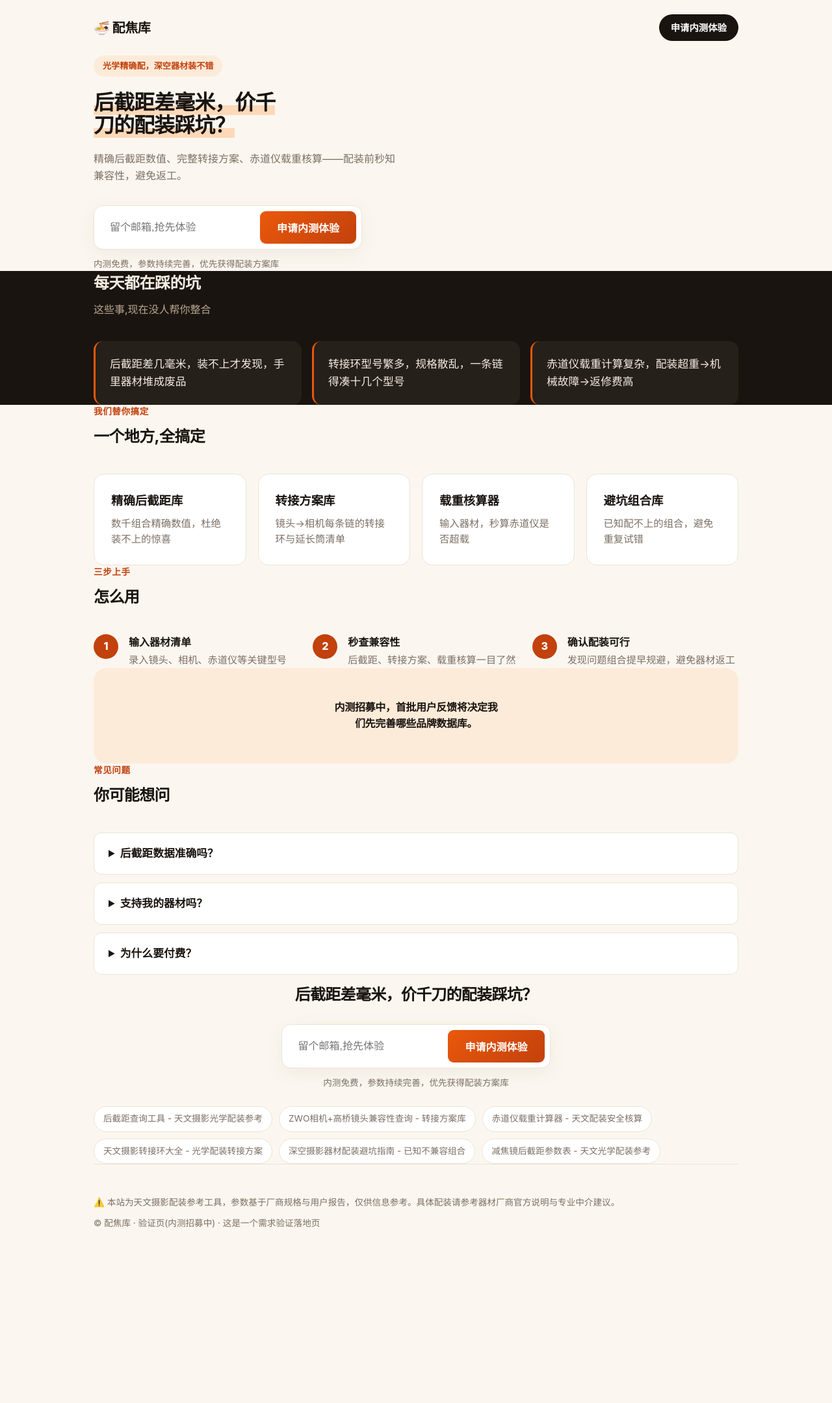
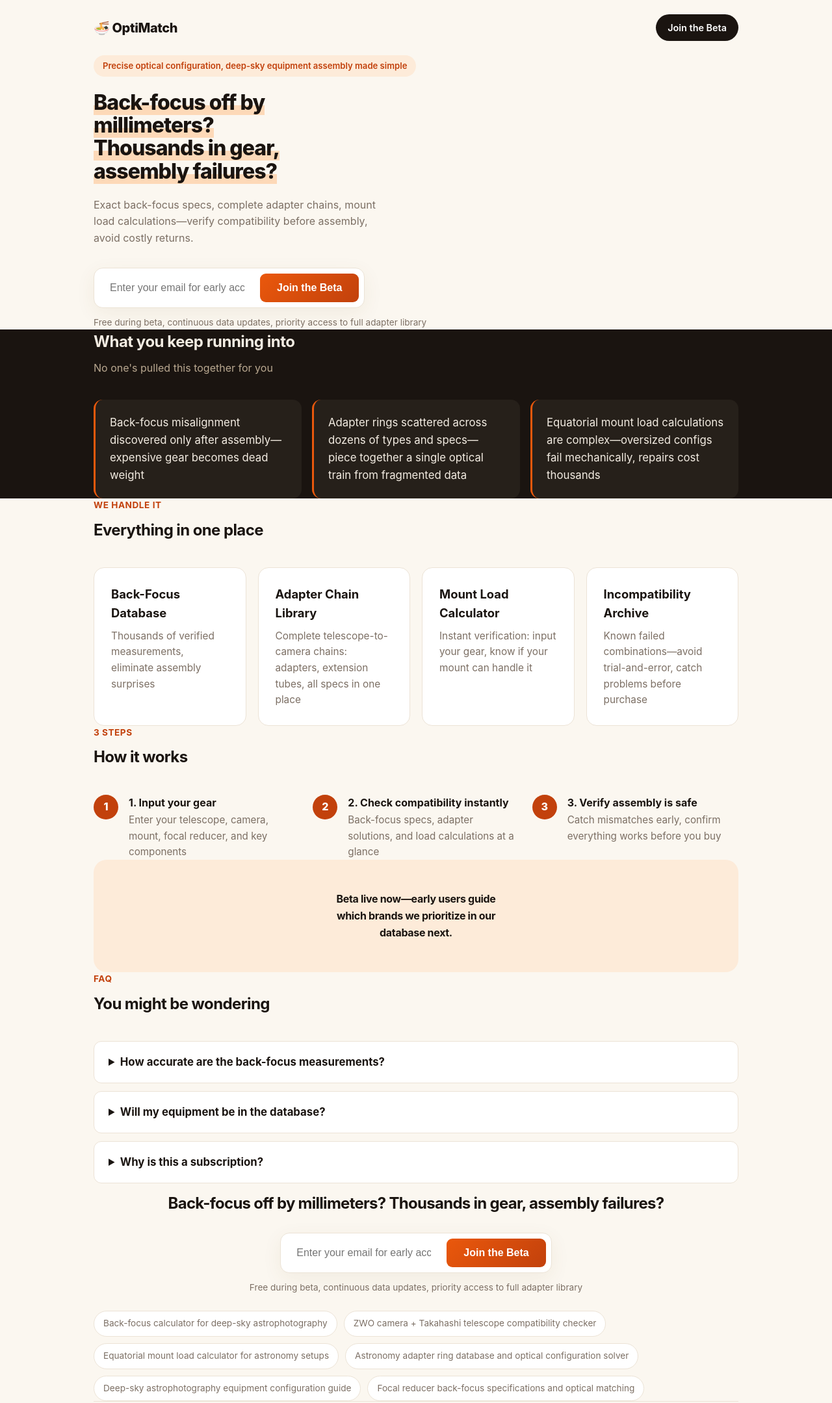
Before and after one commit to h2652908721-collab/deepsky-backfocus-adapter-train-db, a plain HTML site: page index.html in a window 1280 px wide. Shown: the top 2159 px of the page at 65% size. Before the commit the page ends 1942 px from the top, so only its background shows below. Drawn offline with Linux system fonts and the light colour scheme.

Commit message:
relang to en

```diff
--- a/index.html
+++ b/index.html
@@ -1,6 +1,6 @@
-<!doctype html><html lang="zh-CN"><head>
+<!doctype html><html lang="en"><head>
 <meta charset="utf-8"><meta name="viewport" content="width=device-width,initial-scale=1">
-<title>配焦库 — 光学精确配，深空器材装不错</title><link rel="canonical" href="https://h2652908721-collab.github.io/deepsky-backfocus-adapter-train-db/"><meta name="description" content="光学精确配，深空器材装不错"><meta property="og:type" content="website"><meta property="og:title" content="配焦库 — 光学精确配，深空器材装不错"><meta property="og:description" content="光学精确配，深空器材装不错"><meta property="og:url" content="https://h2652908721-collab.github.io/deepsky-backfocus-adapter-train-db/">
+<title>OptiMatch — Precise optical configuration, deep-sky equipment assembly made simple</title>
 <style>
 :root{--ink:#1a1410;--bg:#fbf7f0;--card:#fff;--brand:#c2410c;--brand2:#ea580c;
 --muted:#7c6f64;--line:#ece3d6;--space:clamp(3.5rem,2rem+6vw,7rem)}
@@ -61,31 +61,31 @@ footer{padding:48px 0;color:var(--muted);font-size:.85rem;border-top:1px solid v
 </style><script data-goatcounter="https://friday-lab.goatcounter.com/count" async src="//gc.zgo.at/count.js"></script>
 </head><body>
 <div class="wrap">
-<header><div class="logo">🍜 配焦库</div><a class="nav-cta" href="#join">申请内测体验</a></header>
+<header><div class="logo">🍜 OptiMatch</div><a class="nav-cta" href="#join">Join the Beta</a></header>
 <div class="hero">
-<span class="badge">光学精确配，深空器材装不错</span>
-<h1><span class="hl">后截距差毫米，价千刀的配装踩坑？</span></h1>
-<p class="sub">精确后截距数值、完整转接方案、赤道仪载重核算——配装前秒知兼容性，避免返工。</p>
+<span class="badge">Precise optical configuration, deep-sky equipment assembly made simple</span>
+<h1><span class="hl">Back-focus off by millimeters? Thousands in gear, assembly failures?</span></h1>
+<p class="sub">Exact back-focus specs, complete adapter chains, mount load calculations—verify compatibility before assembly, avoid costly returns.</p>
 <div id="join" class="cta-row">
-<form class="form" action="https://formsubmit.co/2734e0f49605680196bfc44f5cca0531" method="POST"><input type="hidden" name="_subject" value="配焦库 — 新内测申请"><input type="hidden" name="_captcha" value="false"><input type="hidden" name="_template" value="table"><input type="email" name="email" required placeholder="留个邮箱,抢先体验"><button type="submit">申请内测体验</button></form></div>
-<p class="cta-sub">内测免费，参数持续完善，优先获得配装方案库</p>
+<form class="form" action="https://formsubmit.co/2734e0f49605680196bfc44f5cca0531" method="POST"><input type="hidden" name="_subject" value="OptiMatch — early access request"><input type="hidden" name="_captcha" value="false"><input type="hidden" name="_template" value="table"><input type="email" name="email" required placeholder="Enter your email for early access"><button type="submit">Join the Beta</button></form></div>
+<p class="cta-sub">Free during beta, continuous data updates, priority access to full adapter library</p>
 </div></div>
 <div class="pains"><div class="wrap">
-<h2>每天都在踩的坑</h2><p class="lead">这些事,现在没人帮你整合</p>
-<ul><li>后截距差几毫米，装不上才发现，手里器材堆成废品</li><li>转接环型号繁多，规格散乱，一条链得凑十几个型号</li><li>赤道仪载重计算复杂，配装超重→机械故障→返修费高</li></ul></div></div>
+<h2>What you keep running into</h2><p class="lead">No one's pulled this together for you</p>
+<ul><li>Back-focus misalignment discovered only after assembly—expensive gear becomes dead weight</li><li>Adapter rings scattered across dozens of types and specs—piece together a single optical train from fragmented data</li><li>Equatorial mount load calculations are complex—oversized configs fail mechanically, repairs cost thousands</li></ul></div></div>
 <div class="wrap">
-<section class="block"><div class="eyebrow">我们替你搞定</div>
-<h2 class="t">一个地方,全搞定</h2><div class="cards"><div class="card"><h3>精确后截距库</h3><p>数千组合精确数值，杜绝装不上的惊喜</p></div><div class="card"><h3>转接方案库</h3><p>镜头→相机每条链的转接环与延长筒清单</p></div><div class="card"><h3>载重核算器</h3><p>输入器材，秒算赤道仪是否超载</p></div><div class="card"><h3>避坑组合库</h3><p>已知配不上的组合，避免重复试错</p></div></div></section>
-<section class="block"><div class="eyebrow">三步上手</div>
-<h2 class="t">怎么用</h2><div class="steps"><div class="step"><span class="n">1</span><div><b>输入器材清单</b><p>录入镜头、相机、赤道仪等关键型号</p></div></div><div class="step"><span class="n">2</span><div><b>秒查兼容性</b><p>后截距、转接方案、载重核算一目了然</p></div></div><div class="step"><span class="n">3</span><div><b>确认配装可行</b><p>发现问题组合提早规避，避免器材返工</p></div></div></div></section>
-<div class="proof"><p>内测招募中，首批用户反馈将决定我们先完善哪些品牌数据库。</p></div>
-<section class="block"><div class="eyebrow">常见问题</div>
-<h2 class="t">你可能想问</h2><details><summary>后截距数据准确吗？</summary><p>基于厂商手册交叉验证，精确到0.1mm，用户反馈持续更新。</p></details><details><summary>支持我的器材吗？</summary><p>内测优先深空主流品牌，逐月扩展。不支持可反馈加入库。</p></details><details><summary>为什么要付费？</summary><p>数据建设成本高，订阅支撑持续维护扩展，让库更全更准。</p></details></section>
+<section class="block"><div class="eyebrow">We handle it</div>
+<h2 class="t">Everything in one place</h2><div class="cards"><div class="card"><h3>Back-Focus Database</h3><p>Thousands of verified measurements, eliminate assembly surprises</p></div><div class="card"><h3>Adapter Chain Library</h3><p>Complete telescope-to-camera chains: adapters, extension tubes, all specs in one place</p></div><div class="card"><h3>Mount Load Calculator</h3><p>Instant verification: input your gear, know if your mount can handle it</p></div><div class="card"><h3>Incompatibility Archive</h3><p>Known failed combinations—avoid trial-and-error, catch problems before purchase</p></div></div></section>
+<section class="block"><div class="eyebrow">3 steps</div>
+<h2 class="t">How it works</h2><div class="steps"><div class="step"><span class="n">1</span><div><b>1. Input your gear</b><p>Enter your telescope, camera, mount, focal reducer, and key components</p></div></div><div class="step"><span class="n">2</span><div><b>2. Check compatibility instantly</b><p>Back-focus specs, adapter solutions, and load calculations at a glance</p></div></div><div class="step"><span class="n">3</span><div><b>3. Verify assembly is safe</b><p>Catch mismatches early, confirm everything works before you buy</p></div></div></div></section>
+<div class="proof"><p>Beta live now—early users guide which brands we prioritize in our database next.</p></div>
+<section class="block"><div class="eyebrow">FAQ</div>
+<h2 class="t">You might be wondering</h2><details><summary>How accurate are the back-focus measurements?</summary><p>Cross-verified against manufacturer datasheets, accurate to 0.1mm, continuously refined by user feedback.</p></details><details><summary>Will my equipment be in the database?</summary><p>We launch with major deep-sky brands, expanding monthly. Submit your gear to be added.</p></details><details><summary>Why is this a subscription?</summary><p>Data curation is expensive. Subscriptions fund ongoing accuracy checks, new brand additions, and continuous maintenance.</p></details></section>
 <div class="foot-cta" id="join2">
-<h2>后截距差毫米，价千刀的配装踩坑？</h2>
-<form class="form" action="https://formsubmit.co/2734e0f49605680196bfc44f5cca0531" method="POST"><input type="hidden" name="_subject" value="配焦库 — 新内测申请"><input type="hidden" name="_captcha" value="false"><input type="hidden" name="_template" value="table"><input type="email" name="email" required placeholder="留个邮箱,抢先体验"><button type="submit">申请内测体验</button></form>
-<p class="cta-sub">内测免费，参数持续完善，优先获得配装方案库</p>
-<div class="seo"><span>后截距查询工具 - 天文摄影光学配装参考</span><span>ZWO相机+高桥镜头兼容性查询 - 转接方案库</span><span>赤道仪载重计算器 - 天文配装安全核算</span><span>天文摄影转接环大全 - 光学配装转接方案</span><span>深空摄影器材配装避坑指南 - 已知不兼容组合</span><span>减焦镜后截距参数表 - 天文光学配装参考</span></div>
+<h2>Back-focus off by millimeters? Thousands in gear, assembly failures?</h2>
+<form class="form" action="https://formsubmit.co/2734e0f49605680196bfc44f5cca0531" method="POST"><input type="hidden" name="_subject" value="OptiMatch — early access request"><input type="hidden" name="_captcha" value="false"><input type="hidden" name="_template" value="table"><input type="email" name="email" required placeholder="Enter your email for early access"><button type="submit">Join the Beta</button></form>
+<p class="cta-sub">Free during beta, continuous data updates, priority access to full adapter library</p>
+<div class="seo"><span>Back-focus calculator for deep-sky astrophotography</span><span>ZWO camera + Takahashi telescope compatibility checker</span><span>Equatorial mount load calculator for astronomy setups</span><span>Astronomy adapter ring database and optical configuration solver</span><span>Deep-sky astrophotography equipment configuration guide</span><span>Focal reducer back-focus specifications and optical matching</span></div>
 </div>
-<footer><p style="margin-bottom:10px">⚠️ 本站为天文摄影配装参考工具，参数基于厂商规格与用户报告，仅供信息参考。具体配装请参考器材厂商官方说明与专业中介建议。</p>© 配焦库 · 验证页(内测招募中) · 这是一个需求验证落地页</footer>
+<footer><p style="margin-bottom:10px">⚠️ ⚠️ OptiMatch is an astrophotography equipment configuration reference tool. All parameters are derived from published manufacturer specifications and user-reported data, provided for informational purposes only. For actual optical configuration, always consult official manufacturer manuals and professional equipment advisors. Assembly errors remain the user's responsibility.</p>© OptiMatch · Beta — demand-validation page</footer>
 </div></div></body></html>
```
Also changed, not shown: copy.json (added, +70 -0 lines).
